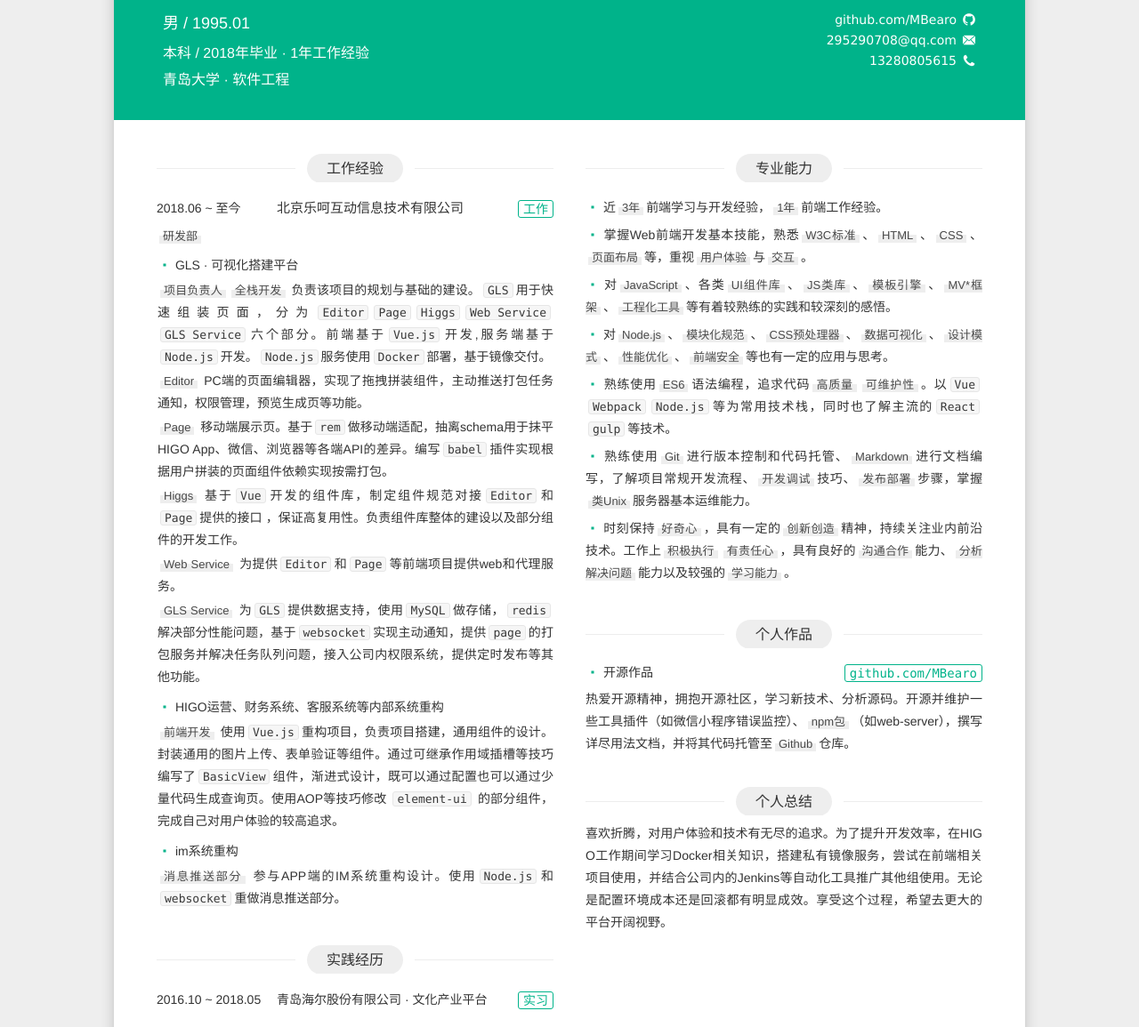
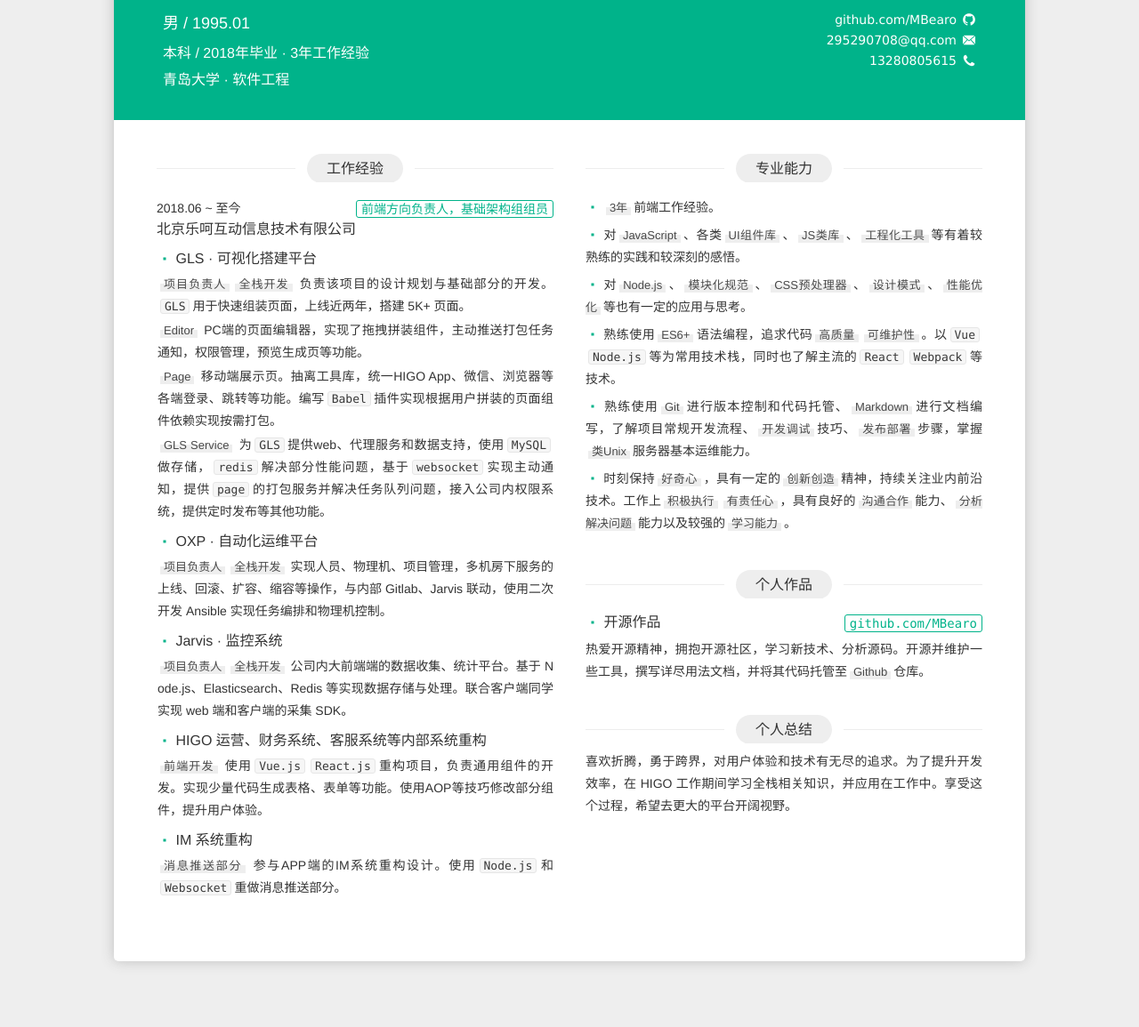
Before and after one commit to MBearo/resume, a website built with webpack: page src/index.html in a window 1280 px wide. Shown: the part 176-1331 px from the top of the page at 89% size. After the commit the page ends 1287 px from the top, so only its background shows below. Built offline with nearby package versions, Linux system fonts and the light colour scheme.

Commit message:
UPG:2021 1

```diff
--- a/src/css/base.less
+++ b/src/css/base.less
@@ -326,6 +326,7 @@ a {
             }
         }
         .item-name {
+            font-size: 16px;
             float: left;
             display: inline-block;
         }
--- a/src/index.html
+++ b/src/index.html
@@ -10,7 +10,7 @@
 
 <body>
     <!--[if IE]><p class="kill-ie">微软都放弃了IE，为啥你却还不放弃？</p><![endif]-->
-    <p class="last-modified">最后更新时间：2019年10月</p>
+    <p class="last-modified">最后更新时间：2021年1月</p>
     <div class="content">
         <header class="content-hd">
             <section class="title">
@@ -23,7 +23,7 @@
             </section>
             <section class="info">
                 <h2>男 / 1995.01</h2>
-                <h3>本科 / 2018年毕业 · 1年工作经验</h3>
+                <h3>本科 / 2018年毕业 · 3年工作经验</h3>
                 <h3>青岛大学 · 软件工程</h3>
             </section>
             <section class="contact">
@@ -50,14 +50,14 @@
                         <div class="item item-main">
                             <header class="item-hd">
                                 <span class="item-time">2018.06 ~ 至今</span>
-                                <a class="btn item-more" href="http://lehe.com" target="_blank" title="工作经历">工作</a>
+                                <a class="btn item-more" href="http://lehe.com" target="_blank" title="工作经历">前端方向负责人，基础架构组组员</a>
                                 <h3 class="item-name">北京乐呵互动信息技术有限公司</h3>
                             </header>
-                            <div class="item-bd">
+                            <!-- <div class="item-bd">
                                 <p class="section-content">
                                     <strong>研发部</strong>
                                 </p>
-                            </div>
+                            </div> -->
                         </div>
                         <div class="item">
                             <header class="item-hd">
@@ -66,9 +66,7 @@
                             <div class="item-bd">
                                 <p class="section-content">
                                     <strong>项目负责人</strong><strong>全栈开发</strong>
-                                    负责该项目的规划与基础的建设。<em>GLS</em>用于快速组装页面，分为<em>Editor</em><em>Page</em><em>Higgs</em><em>Web
-                                        Service</em><em>GLS
-                                        Service</em>六个部分。前端基于<em>Vue.js</em>开发,服务端基于<em>Node.js</em>开发。<em>Node.js</em>服务使用<em>Docker</em>部署，基于镜像交付。
+                                    负责该项目的设计规划与基础部分的开发。<em>GLS</em>用于快速组装页面，上线近两年，搭建 5K+ 页面。
                                 </p>
                                 <p class="section-content">
                                     <strong>Editor</strong>
@@ -76,47 +74,61 @@
                                 </p>
                                 <p class="section-content">
                                     <strong>Page</strong>
-                                    移动端展示页。基于<em>rem</em>做移动端适配，抽离schema用于抹平HIGO App、微信、浏览器等各端API的差异。编写<em>babel</em>插件实现根据用户拼装的页面组件依赖实现按需打包。
-                                </p>
-                                <p class="section-content">
-                                    <strong>Higgs</strong>
-                                    基于<em>Vue</em>开发的组件库，制定组件规范对接<em>Editor</em>和<em>Page</em>提供的接口 ，保证高复用性。负责组件库整体的建设以及部分组件的开发工作。
-                                </p>
-                                <p class="section-content">
-                                    <strong>Web Service</strong>
-                                    为提供<em>Editor</em>和<em>Page</em>等前端项目提供web和代理服务。
+                                    移动端展示页。抽离工具库，统一HIGO App、微信、浏览器等各端登录、跳转等功能。编写<em>Babel</em>插件实现根据用户拼装的页面组件依赖实现按需打包。
                                 </p>
                                 <p class="section-content">
                                     <strong>GLS Service</strong>
-                                    为<em>GLS</em>提供数据支持，使用<em>MySQL</em>做存储，<em>redis</em>解决部分性能问题，基于<em>websocket</em>实现主动通知，提供<em>page</em>的打包服务并解决任务队列问题，接入公司内权限系统，提供定时发布等其他功能。
+                                    为<em>GLS</em>提供web、代理服务和数据支持，使用<em>MySQL</em>做存储，<em>redis</em>解决部分性能问题，基于<em>websocket</em>实现主动通知，提供<em>page</em>的打包服务并解决任务队列问题，接入公司内权限系统，提供定时发布等其他功能。
                                 </p>
                             </div>
                         </div>
                         <div class="item">
                             <header class="item-hd">
-                                <h3 class="item-name"><i class="iconfont icon-dot"></i> HIGO运营、财务系统、客服系统等内部系统重构</h3>
+                                <h3 class="item-name"><i class="iconfont icon-dot"></i> OXP · 自动化运维平台</h3>
                             </header>
                             <div class="item-bd">
                                 <p class="section-content">
-                                    <strong>前端开发</strong>
-                                    使用<em>Vue.js</em>重构项目，负责项目搭建，通用组件的设计。封装通用的图片上传、表单验证等组件。通过可继承作用域插槽等技巧编写了<em>BasicView</em>组件，渐进式设计，既可以通过配置也可以通过少量代码生成查询页。使用AOP等技巧修改 <em>element-ui</em> 的部分组件，完成自己对用户体验的较高追求。
+                                    <strong>项目负责人</strong><strong>全栈开发</strong>
+                                    实现人员、物理机、项目管理，多机房下服务的上线、回滚、扩容、缩容等操作，与内部 Gitlab、Jarvis 联动，使用二次开发 Ansible 实现任务编排和物理机控制。
                                 </p>
                             </div>
                         </div>
                         <div class="item">
                             <header class="item-hd">
-                                <h3 class="item-name"><i class="iconfont icon-dot"></i> im系统重构</h3>
+                                <h3 class="item-name"><i class="iconfont icon-dot"></i> Jarvis · 监控系统</h3>
+                            </header>
+                            <div class="item-bd">
+                                <p class="section-content">
+                                    <strong>项目负责人</strong><strong>全栈开发</strong>
+                                    公司内大前端端的数据收集、统计平台。基于 Node.js、Elasticsearch、Redis 等实现数据存储与处理。联合客户端同学实现 web 端和客户端的采集 SDK。
+                                </p>
+                            </div>
+                        </div>
+                        <div class="item">
+                            <header class="item-hd">
+                                <h3 class="item-name"><i class="iconfont icon-dot"></i> HIGO 运营、财务系统、客服系统等内部系统重构</h3>
+                            </header>
+                            <div class="item-bd">
+                                <p class="section-content">
+                                    <strong>前端开发</strong>
+                                    使用<em>Vue.js</em><em>React.js</em>重构项目，负责通用组件的开发。实现少量代码生成表格、表单等功能。使用AOP等技巧修改部分组件，提升用户体验。
+                                </p>
+                            </div>
+                        </div>
+                        <div class="item">
+                            <header class="item-hd">
+                                <h3 class="item-name"><i class="iconfont icon-dot"></i> IM 系统重构</h3>
                             </header>
                             <div class="item-bd">
                                 <p class="section-content">
                                     <strong>消息推送部分</strong>
-                                    参与APP端的IM系统重构设计。使用<em>Node.js</em>和<em>websocket</em>重做消息推送部分。
+                                    参与APP端的IM系统重构设计。使用<em>Node.js</em>和<em>Websocket</em>重做消息推送部分。
                                 </p>
                             </div>
                         </div>
                     </div>
                 </section>
-                <section id="practice">
+                <!-- <section id="practice">
                     <header class="section-hd">
                         <span class="section-title-l"></span>
                         <h2 class="section-title">实践经历</h2>
@@ -132,7 +144,7 @@
                             </header>
                         </div>
                     </div>
-                </section>
+                </section> -->
             </div>
             <div class="content-right">
                 <section id="skill">
@@ -145,27 +157,22 @@
                         <ul class="section-list">
                             <li>
                                 <p class="section-content"><i class="iconfont icon-dot"></i>
-                                    近<strong>3年</strong>前端学习与开发经验，<strong>1年</strong>前端工作经验。
+                                    <strong>3年</strong>前端工作经验。
                                 </p>
                             </li>
                             <li>
                                 <p class="section-content"><i class="iconfont icon-dot"></i>
-                                    掌握Web前端开发基本技能，熟悉<strong>W3C标准</strong>、<strong>HTML</strong>、<strong>CSS</strong>、<strong>页面布局</strong>等，重视<strong>用户体验</strong>与<strong>交互</strong>。
+                                    对<strong>JavaScript</strong>、各类<strong>UI组件库</strong>、<strong>JS类库</strong>、<strong>工程化工具</strong>等有着较熟练的实践和较深刻的感悟。
                                 </p>
                             </li>
                             <li>
                                 <p class="section-content"><i class="iconfont icon-dot"></i>
-                                    对<strong>JavaScript</strong>、各类<strong>UI组件库</strong>、<strong>JS类库</strong>、<strong>模板引擎</strong>、<strong>MV*框架</strong>、<strong>工程化工具</strong>等有着较熟练的实践和较深刻的感悟。
+                                    对<strong>Node.js</strong>、<strong>模块化规范</strong>、<strong>CSS预处理器</strong>、<strong>设计模式</strong>、<strong>性能优化</strong>等也有一定的应用与思考。
                                 </p>
                             </li>
                             <li>
                                 <p class="section-content"><i class="iconfont icon-dot"></i>
-                                    对<strong>Node.js</strong>、<strong>模块化规范</strong>、<strong>CSS预处理器</strong>、<strong>数据可视化</strong>、<strong>设计模式</strong>、<strong>性能优化</strong>、<strong>前端安全</strong>等也有一定的应用与思考。
-                                </p>
-                            </li>
-                            <li>
-                                <p class="section-content"><i class="iconfont icon-dot"></i>
-                                    熟练使用<strong>ES6</strong>语法编程，追求代码<strong>高质量</strong><strong>可维护性</strong>。以<em>Vue</em><em>Webpack</em><em>Node.js</em>等为常用技术栈，同时也了解主流的<em>React</em><em>gulp</em>等技术。
+                                    熟练使用<strong>ES6+</strong>语法编程，追求代码<strong>高质量</strong><strong>可维护性</strong>。以<em>Vue</em><em>Node.js</em>等为常用技术栈，同时也了解主流的<em>React</em><em>Webpack</em>等技术。
                                 </p>
                             </li>
                             <li>
@@ -191,11 +198,12 @@
                         <div class="item">
                             <header class="item-hd">
                                 <h3 class="item-name"><i class="iconfont icon-dot"></i> 开源作品</h3>
-                                <a class="item-more btn" href="https://github.com/mcc108" target="_blank" title="Github">github.com/MBearo</a>
+                                <a class="item-more btn" href="https://github.com/mcc108" target="_blank"
+                                    title="Github">github.com/MBearo</a>
                             </header>
                             <div class="item-bd">
                                 <p class="section-content">
-                                    热爱开源精神，拥抱开源社区，学习新技术、分析源码。开源并维护一些工具插件（如微信小程序错误监控）、<strong>npm包</strong>（如web-server），撰写详尽用法文档，并将其代码托管至<strong>Github</strong>仓库。
+                                    热爱开源精神，拥抱开源社区，学习新技术、分析源码。开源并维护一些工具，撰写详尽用法文档，并将其代码托管至<strong>Github</strong>仓库。
                                 </p>
                             </div>
                         </div>
@@ -211,7 +219,7 @@
                         <div class="item">
                             <div class="item-bd">
                                 <p class="section-content">
-                                        喜欢折腾，对用户体验和技术有无尽的追求。为了提升开发效率，在HIGO工作期间学习Docker相关知识，搭建私有镜像服务，尝试在前端相关项目使用，并结合公司内的Jenkins等自动化工具推广其他组使用。无论是配置环境成本还是回滚都有明显成效。享受这个过程，希望去更大的平台开阔视野。
+                                    喜欢折腾，勇于跨界，对用户体验和技术有无尽的追求。为了提升开发效率，在 HIGO 工作期间学习全栈相关知识，并应用在工作中。享受这个过程，希望去更大的平台开阔视野。
                                 </p>
                             </div>
                         </div>
```
Also changed, not shown: 1 other file. Lines whose indentation alone changed are shown as unchanged.
